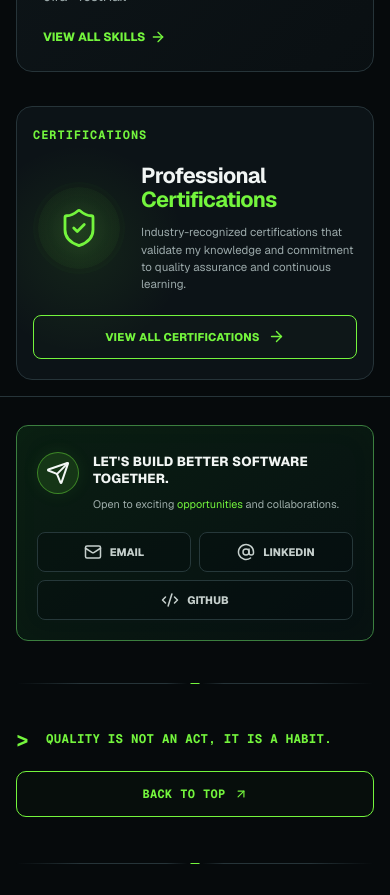
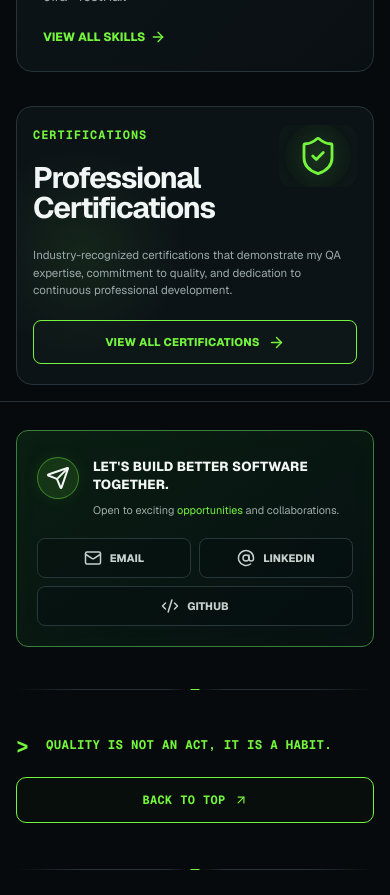
Before and after one commit to subirkundu/subir-kundu-portfolio, a Next.js app: page / in a window 390 px wide. Shown: the part 3340-4235 px from the top of the page. Built offline with nearby package versions, Linux system fonts and the light colour scheme.

Commit message:
Some Small bug fix for the Certification Home Card

```diff
--- a/src/app/globals.css
+++ b/src/app/globals.css
@@ -738,60 +738,71 @@ button:focus-visible {
 }
 
 .cert-card > .eyebrow {
-  margin-bottom: 26px;
+  margin-bottom: 13px;
 }
 
 .cert-card-main {
-  display: flex;
-  align-items: center;
-  gap: 28px;
+  display: block;
 
   flex: 1;
 }
 
 .cert-card-icon {
-  width: 150px;
-  height: 150px;
-
-  flex-shrink: 0;
+  position: absolute;
+
+  top: 22px;
+  right: 26px;
+
+  width: 110px;
+  height: 86px;
 
   display: grid;
   place-items: center;
 
-  border-radius: 50%;
-
-  color: var(--accent);
+  color: var(--accent);
+
+  border-radius: 14px;
 
   background:
     radial-gradient(
       circle,
-      rgba(116, 245, 61, 0.14),
-      rgba(116, 245, 61, 0.04) 62%,
-      transparent 63%
+      rgba(116, 245, 61, 0.10),
+      rgba(116, 245, 61, 0.02) 65%,
+      transparent 66%
     );
 
   box-shadow:
     inset 0 0 28px rgba(116, 245, 61, 0.04);
 }
 
+.cert-card-icon svg {
+  filter: drop-shadow(
+    0 0 10px rgba(116, 245, 61, 0.16)
+  );
+}
+
 .cert-card-content {
-  max-width: 390px;
+  max-width: 460px;
+
+  flex: 1;
+
+  min-width: 0;
 }
 
 .cert-card-content h3 {
-  margin: 0 0 12px;
+  margin: 0 0 24px;
 
   color: var(--text);
 
-  font-size: 2rem;
-
-  line-height: 1.08;
-
-  letter-spacing: -0.04em;
+  font-size: clamp(2rem, 3.2vw, 2.75rem);
+
+  line-height: 1;
+
+  letter-spacing: -0.05em;
 }
 
 .cert-card-content h3 span {
-  color: var(--accent);
+  color: var(--text);
 }
 
 .cert-card-content p {
@@ -845,6 +856,7 @@ button:focus-visible {
   box-shadow:
     0 0 22px rgba(116, 245, 61, 0.14);
 }
+
 
 /* =========================
    CONTACT CTA
@@ -1317,16 +1329,24 @@ button:focus-visible {
   }
 
   .cert-card-main {
-    gap: 20px;
+    display: block;
   }
 
   .cert-card-icon {
-    width: 120px;
-    height: 120px;
+    top: 20px;
+    right: 22px;
+
+    width: 110px;
+    height: 86px;
+  }
+
+  .cert-card-content {
+    max-width: 360px;
   }
 
   .cert-card-content h3 {
     font-size: 1.7rem;
+    line-height: 1;
   }
 }
 
@@ -1646,15 +1666,15 @@ button:focus-visible {
   }
 
   .cert-card-main {
-    display: flex;
-    align-items: center;
-    gap: 16px;
+    display: block;
   }
 
 .cert-card-icon {
-    width: 92px;
-    height: 92px;
-    flex-shrink: 0;
+  top: 18px;
+  right: 16px;
+
+  width: 78px;
+  height: 62px;
 }
 
 .cert-card-icon svg {
@@ -1664,12 +1684,14 @@ button:focus-visible {
 
   .cert-card-content {
     max-width: none;
+
+    flex: 1;
   }
 
   .cert-card-content h3 {
-    font-size: 1.35rem;
-    line-height: 1.12;
-    letter-spacing: -0.03em;
+    font-size: 1.85rem;
+    line-height: 1;
+    letter-spacing: -0.04em;
   }
 
   .cert-card-content p {
--- a/src/app/page.tsx
+++ b/src/app/page.tsx
@@ -154,7 +154,6 @@ export default function Home() {
       {/* =========================
           QUALITY APPROACH
       ========================== */}
-
       <section className="section approach-section">
         <div className="container">
           <div className="approach card">
@@ -264,23 +263,23 @@ export default function Home() {
             <p className="eyebrow">Certifications</p>
 
             <div className="cert-card-main">
-              <div className="cert-card-icon">
-                <ShieldCheck
-                  size={52}
-                  strokeWidth={1.6}
-                />
-              </div>
-
               <div className="cert-card-content">
                 <h3>
-                  Professional <span>Certifications</span>
+                  Professional
+                  <br />
+                  <span>Certifications</span>
                 </h3>
 
                 <p>
-                  Industry-recognized certifications that validate my
-                  knowledge and commitment to quality assurance and continuous
-                  learning.
+                  Industry-recognized certifications that demonstrate my QA expertise, commitment to quality, and dedication to continuous professional development.
                 </p>
+              </div>
+
+              <div className="cert-card-icon" aria-hidden="true">
+                <ShieldCheck
+                  size={58}
+                  strokeWidth={1.6}
+                />
               </div>
             </div>
 
```
Lines whose indentation alone changed are shown as unchanged.
